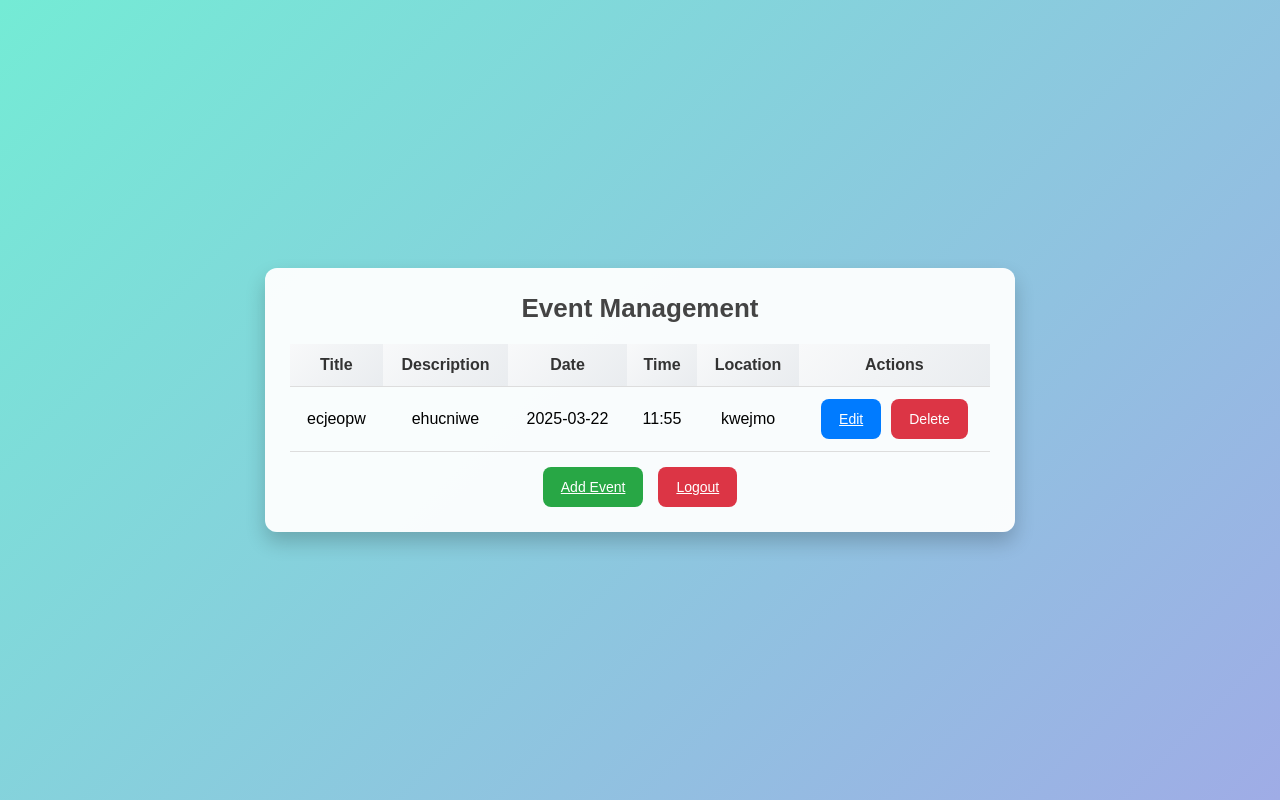
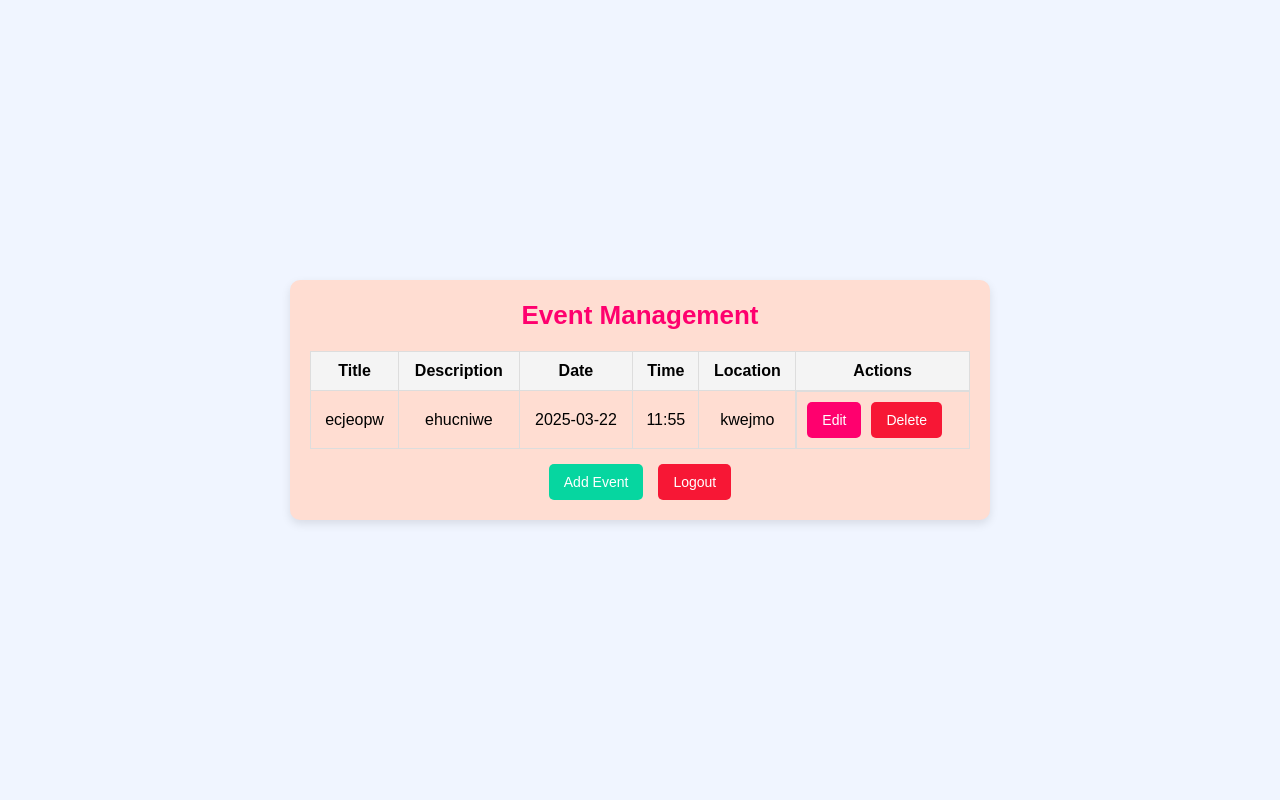
Before and after one commit to SiddardhaAri/event_management_app, a Flask app: page /events/ in a window 1280 px wide. Run offline with Flask 3, Linux system fonts and the light colour scheme; a user stored in the database is signed in.

Commit message:
Initial commit - Added CSS styles

```diff
--- a/static/style.css
+++ b/static/style.css
@@ -1,124 +1,133 @@
-/* Global Styles */
+/* Reset default margin and padding */
 * {
     margin: 0;
     padding: 0;
     box-sizing: border-box;
-    font-family: 'Poppins', sans-serif;
+    font-family: Arial, sans-serif;
 }
 
+/* Centering the form container */
+.auth-container {
+    width: 350px;
+    margin: 80px auto;
+    padding: 20px;
+    background: #fffbf5;
+    border-radius: 10px;
+    box-shadow: 0 4px 8px rgba(0, 0, 0, 0.1);
+    text-align: left;  /* Left-align labels */
+}
+
+/* Page background */
 body {
     display: flex;
     justify-content: center;
     align-items: center;
     height: 100vh;
-    background: linear-gradient(135deg, #74ebd5, #9face6);
-    padding: 20px;
+    background-color: #f0f5ff;
 }
 
-/* Authentication Container */
-.auth-container {
-    width: 100%;
-    max-width: 380px;
-    padding: 25px;
-    background: rgba(255, 255, 255, 0.9);
-    border-radius: 12px;
-    box-shadow: 0 8px 16px rgba(0, 0, 0, 0.2);
-    text-align: left;
-    animation: fadeIn 0.5s ease-in-out;
+/* Form heading */
+.auth-container h2 {
+    text-align: center;
+    font-size: 22px;
+    margin-bottom: 15px;
+    color: #5a189a;
 }
 
-@keyframes fadeIn {
-    from { opacity: 0; transform: scale(0.9); }
-    to { opacity: 1; transform: scale(1); }
+/* Flash messages */
+.flash-message {
+    background: #ffe5ec;
+    color: #9d0208;
+    padding: 10px;
+    border-radius: 5px;
+    margin-bottom: 10px;
+    text-align: center;
 }
 
-.auth-container h2 {
-    text-align: center;
-    font-size: 24px;
-    margin-bottom: 15px;
-    color: #333;
+/* Labels */
+.auth-container label {
+    display: block;
+    font-size: 14px;
+    margin-bottom: 5px;
+    font-weight: bold;
+    color: #240046;
 }
 
-.flash-message {
-    background: #d4edda;
-    color: #155724;
-    padding: 12px;
-    border-radius: 8px;
+/* Input fields */
+.auth-container input {
+    width: 100%;
+    padding: 8px;
+    border: 1px solid #b5838d;
+    border-radius: 5px;
     margin-bottom: 15px;
-    text-align: center;
-    font-weight: bold;
+    background: #ffebf0;
 }
 
-.auth-container label {
-    display: block;
-    font-size: 15px;
-    margin-bottom: 5px;
-    font-weight: 600;
-    color: #555;
-}
-
-.auth-container input {
+/* Buttons */
+.auth-container button {
     width: 100%;
     padding: 10px;
-    border: 2px solid #ccc;
-    border-radius: 8px;
-    margin-bottom: 15px;
-    transition: 0.3s;
-}
-
-.auth-container input:focus {
-    border-color: #007bff;
-    outline: none;
-}
-
-.auth-container button {
-    width: 100%;
-    padding: 12px;
-    background: #007bff;
+    background: #9d4edd;
     border: none;
     color: white;
     font-size: 16px;
-    font-weight: bold;
     cursor: pointer;
-    border-radius: 8px;
+    border-radius: 5px;
     margin-top: 10px;
-    transition: 0.3s;
 }
 
 .auth-container button:hover {
-    background: #0056b3;
-    transform: scale(1.05);
+    background: #7b2cbf;
+}
+
+/* Links */
+.auth-container p {
+    text-align: center;
+    margin-top: 15px;
 }
 
 .auth-container a {
-    color: #007bff;
+    color: #ff006e;
     text-decoration: none;
     font-weight: bold;
-    transition: 0.3s;
 }
 
 .auth-container a:hover {
     text-decoration: underline;
-    color: #0056b3;
 }
 
-/* Event List Container */
+/* ================= Event List Page Styling ================= */
+
+/* General Page Container */
 .container {
-    max-width: 650px;
-    padding: 25px;
-    background: rgba(255, 255, 255, 0.95);
-    border-radius: 12px;
-    box-shadow: 0 10px 20px rgba(0, 0, 0, 0.2);
+    width: 600px;
+    margin: 40px auto;
+    padding: 20px;
+    background: #fff0f3;
+    border-radius: 10px;
+    box-shadow: 0 4px 8px rgba(0, 0, 0, 0.1);
     text-align: center;
 }
 
+/* Centered Header */
 .header {
+    text-align: center;
     font-size: 26px;
     margin-bottom: 20px;
-    font-weight: bold;
-    color: #444;
+    color: #ff006e;
 }
 
+/* Flash Message Styling */
+.flash-message {
+    background: #ffee32;
+    color: #ff5400;
+    padding: 10px;
+    border-radius: 5px;
+    margin-bottom: 15px;
+    text-align: center;
+}
+
+/* Button Styling */
 .button-container {
     display: flex;
     justify-content: center;
@@ -127,34 +136,97 @@ body {
 }
 
 .btn {
-    padding: 12px 18px;
+    padding: 10px 15px;
+    color: white;
+    text-decoration: none;
     font-size: 14px;
-    border-radius: 8px;
+    border-radius: 5px;
+    text-align: center;
     border: none;
     cursor: pointer;
-    transition: 0.3s ease-in-out;
 }
 
-.blue { background: #007bff; color: white; }
-.blue:hover { background: #0056b3; transform: scale(1.05); }
+.blue { background: #ff006e; }
+.blue:hover { background: #d90368; }
 
-.green { background: #28a745; color: white; }
-.green:hover { background: #1e7e34; transform: scale(1.05); }
+.green { background: #06d6a0; }
+.green:hover { background: #028090; }
 
-.red { background: #dc3545; color: white; }
-.red:hover { background: #bd2130; transform: scale(1.05); }
+.red { background: #f71735; }
+.red:hover { background: #c1121f; }
 
-/* Event Table */
+/* ================= Add Event Page Styling ================= */
+
+/* Form container */
+.form-container {
+    width: 400px;
+    margin: 50px auto;
+    padding: 20px;
+    background: #ffee32;
+    border-radius: 10px;
+    box-shadow: 0 4px 8px rgba(0, 0, 0, 0.1);
+    text-align: left;
+}
+
+/* Form header */
+.form-container h2 {
+    text-align: center;
+    font-size: 24px;
+    margin-bottom: 20px;
+    color: #ff5400;
+}
+
+/* Labels */
+.form-container label {
+    display: block;
+    font-weight: bold;
+    margin-bottom: 5px;
+    color: #2a0800;
+}
+
+/* Input fields */
+.form-container input,
+.form-container textarea {
+    width: 100%;
+    padding: 8px;
+    border: 1px solid #6a0572;
+    border-radius: 5px;
+    margin-bottom: 15px;
+    background: #f7cad0;
+}
+
+/* Button row for spacing */
+.button-row {
+    display: flex;
+    justify-content: space-between;
+    margin-top: 20px;  /* Increased margin for better spacing */
+}
+
+/* Adjust button spacing */
+.button-row .btn {
+    flex: 1;
+    margin: 0 5px;
+}
+
+/* Gray button for cancel */
+.gray { background: #6c757d; }
+.gray:hover { background: #5a6268; }
+
+/* ================= Event List Styling ================= */
+
+/* Centered Container */
 .event-container {
-    width: 90%;
-    max-width: 750px;
-    padding: 25px;
-    background: rgba(255, 255, 255, 0.95);
-    border-radius: 12px;
-    box-shadow: 0 10px 20px rgba(0, 0, 0, 0.2);
+    width: 80%;
+    max-width: 700px;
+    margin: 40px auto;
+    padding: 20px;
+    background: #ffddd2;
+    border-radius: 10px;
+    box-shadow: 0 4px 10px rgba(0, 0, 0, 0.1);
     text-align: center;
 }
 
+/* Table Styling */
 .event-table {
     width: 100%;
     border-collapse: collapse;
@@ -167,22 +239,46 @@ body {
     text-align: center;
 }
 
+/* Make headers bold */
 .event-table th {
-    background: linear-gradient(135deg, #f8f9fa, #e9ecef);
     font-weight: bold;
-    color: #333;
+    background: #ff9f1c;
 }
 
-.event-table tr:nth-child(even) {
-    background: #f8f9fa;
+/* Align text left inside cells */
+.event-table td {
+    text-align: center;
 }
 
-.action-buttons {
+/* Button Container */
+.button-container {
+    margin-top: 15px;
     display: flex;
     justify-content: center;
-    gap: 10px;
+    gap: 15px;
 }
 
+/* Button Styling */
+.btn {
+    padding: 10px 15px;
+    font-size: 14px;
+    border-radius: 5px;
+    text-align: center;
+    border: none;
+    cursor: pointer;
+    transition: 0.3s ease-in-out;
+}
+
+.blue { background: #ff006e; color: white; }
+.blue:hover { background: #d90368; }
+
+.red { background: #f71735; color: white; }
+.red:hover { background: #c1121f; }
+
+.green { background: #06d6a0; color: white; }
+.green:hover { background: #028090; }
+
+/* Centering Back to Events Button */
 .back-button-container {
     display: flex;
     justify-content: center;
@@ -192,23 +288,40 @@ body {
 .back-button {
     background: #6c757d;
     color: white;
-    padding: 12px 18px;
+    padding: 10px 15px;
     text-decoration: none;
-    border-radius: 8px;
-    font-weight: bold;
-    transition: 0.3s;
+    border-radius: 5px;
 }
 
 .back-button:hover {
     background: #5a6268;
-    transform: scale(1.05);
 }
 
-@media (max-width: 768px) {
-    .auth-container, .container, .event-container {
-        width: 90%;
-    }
-    .button-container {
-        flex-wrap: wrap;
-    }
+/* Table Styling */
+.event-table {
+    width: 100%;
+    border-collapse: collapse;
+    margin-top: 15px;
 }
+
+.event-table th, .event-table td {
+    border: 1px solid #ddd;
+    padding: 10px;
+    text-align: center;
+}
+
+.event-table th {
+    background-color: #f4f4f4;
+    font-weight: bold;
+}
+
+/* Align Edit & Delete Buttons in One Line */
+.action-buttons {
+    display: flex;
+    align-items: center;
+    gap: 10px; /* Space between buttons */
+}
+
+.delete-form {
+    margin: 0;
+}
```
